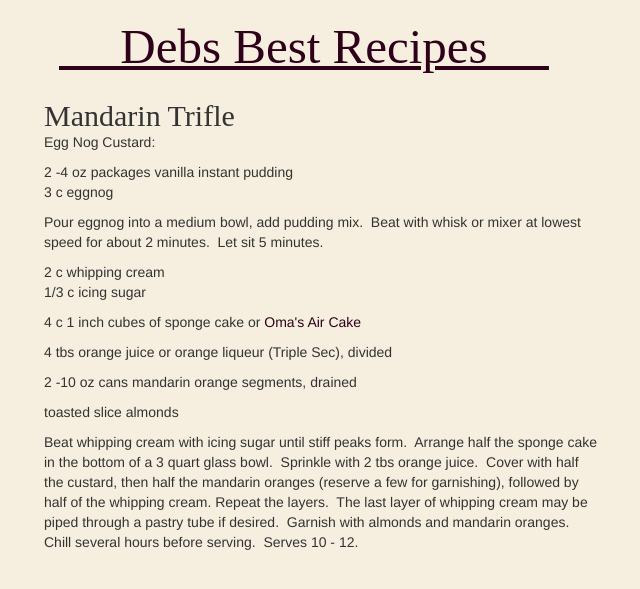
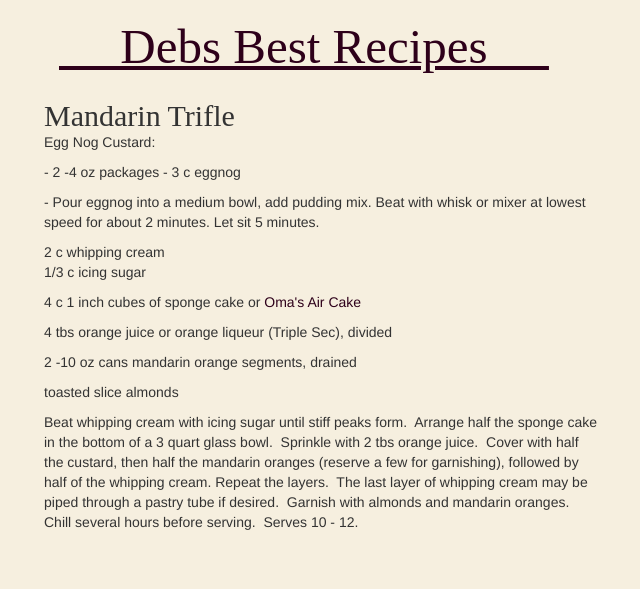
Before and after one commit to JonahBraun/debs-recipes, a Jekyll site: the page built from _posts/2009-08-15-mandarin-trifle.html, in a window 1280 px wide. Shown: the top 589 px of the page, without its empty margins (11-651 px from the left). Built offline with Jekyll 4.4.1, drawn with Linux system fonts in a browser that asks for light colours; nearby versions of some CDN libraries; some web fonts are replaced; Markdown is read by kramdown in place of the engine named in the settings.

Commit message:
Update 2009-08-15-mandarin-trifle.html

```diff
--- a/_posts/2009-08-15-mandarin-trifle.html
+++ b/_posts/2009-08-15-mandarin-trifle.html
@@ -3,4 +3,7 @@ layout: recipe
 title: Mandarin Trifle
 category: desserts
 ---
-<p>Egg Nog Custard:</p><p>2 -4 oz packages vanilla instant pudding<br />3 c eggnog</p><p>Pour eggnog into a medium bowl, add pudding mix.  Beat with whisk or mixer at lowest speed for about 2 minutes.  Let sit 5 minutes.</p><p>2 c whipping cream<br />1/3 c icing sugar </p><p>4 c 1 inch cubes of sponge cake or <a href="recipes-mainmenu-3/9-desserts/66-air-cake-omas">Oma's Air Cake</a></p><p>4 tbs orange juice or orange liqueur (Triple Sec), divided </p><p>2 -10 oz cans mandarin orange segments, drained</p><p>toasted slice almonds</p><p>Beat whipping cream with icing sugar until stiff peaks form.  Arrange half the sponge cake in the bottom of a 3 quart glass bowl.  Sprinkle with 2 tbs orange juice.  Cover with half the custard, then half the mandarin oranges (reserve a few for garnishing), followed by half of the whipping cream. Repeat the layers.  The last layer of whipping cream may be piped through a pastry tube if desired.  Garnish with almonds and mandarin oranges.  Chill several hours before serving.  Serves 10 - 12. </p><p>&nbsp;</p><p>&nbsp;</p>
+Egg Nog Custard:</p><p>
+- 2 -4 oz packages
+- 3 c eggnog</p><p>
+- Pour eggnog into a medium bowl, add pudding mix. Beat with whisk or mixer at lowest speed for about 2 minutes. Let sit 5 minutes.</p><p>2 c whipping cream<br />1/3 c icing sugar </p><p>4 c 1 inch cubes of sponge cake or <a href="recipes-mainmenu-3/9-desserts/66-air-cake-omas">Oma's Air Cake</a></p><p>4 tbs orange juice or orange liqueur (Triple Sec), divided </p><p>2 -10 oz cans mandarin orange segments, drained</p><p>toasted slice almonds</p><p>Beat whipping cream with icing sugar until stiff peaks form.  Arrange half the sponge cake in the bottom of a 3 quart glass bowl.  Sprinkle with 2 tbs orange juice.  Cover with half the custard, then half the mandarin oranges (reserve a few for garnishing), followed by half of the whipping cream. Repeat the layers.  The last layer of whipping cream may be piped through a pastry tube if desired.  Garnish with almonds and mandarin oranges.  Chill several hours before serving.  Serves 10 - 12. </p><p>&nbsp;</p><p>&nbsp;</p>
```
